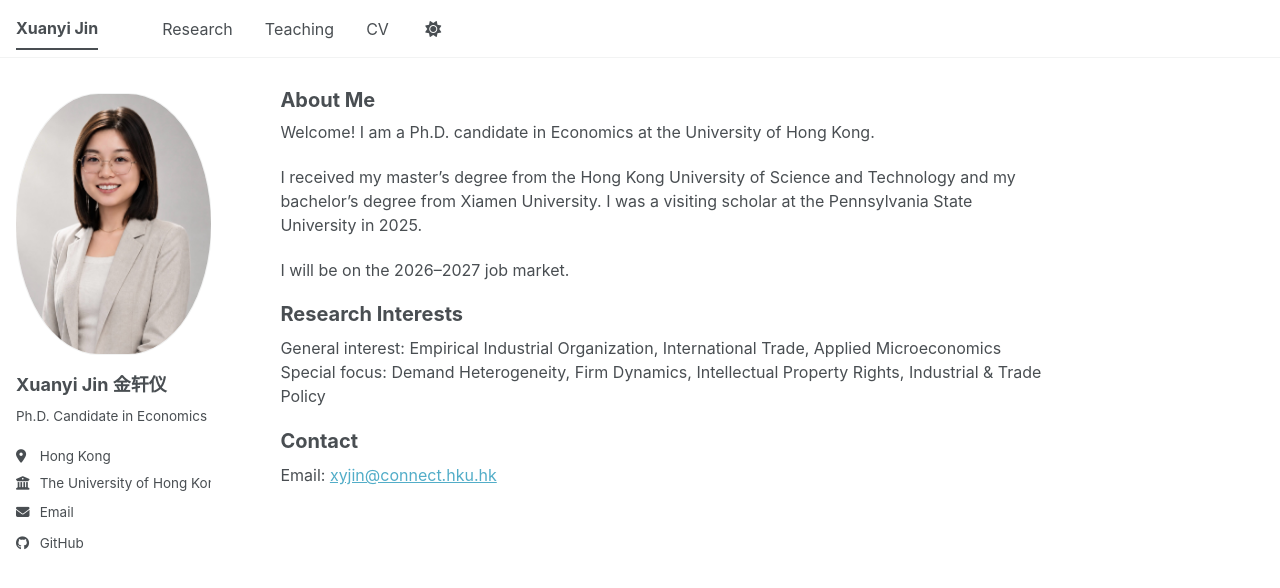
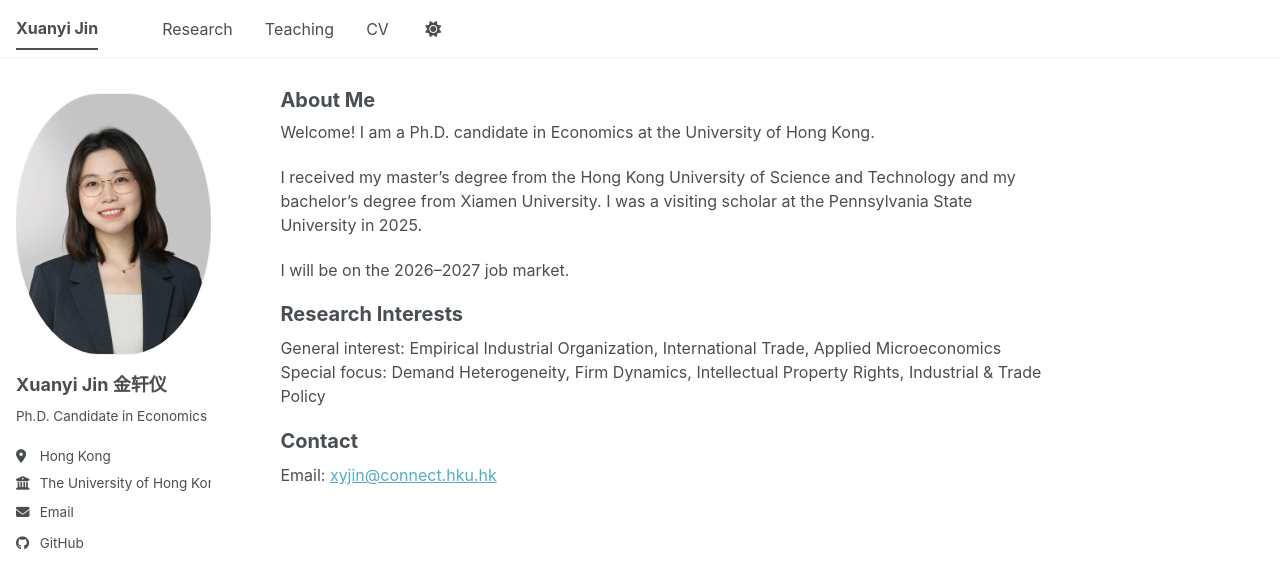
Before and after one commit to xuanyi-jin/xuanyi-jin.github.io, a Jekyll site: the page built from _pages/about.md, in a window 1280 px wide and 900 px high. Shown: the top 588 px of the window. Built offline with Jekyll 4.4.1, drawn with Linux system fonts in a browser that asks for light colours; a style sheet for code colours, icons or effects is not loaded.

Commit message:
Update profile photo
Co-Authored-By: Claude Opus 5.5 <noreply@anthropic.com>

```diff
--- a/_config.yml
+++ b/_config.yml
@@ -23,7 +23,7 @@ repository               : "xuanyi-jin/xuanyi-jin.github.io"
 #               Additional customization can be done by editing /_includes/author-profile.html
 author:
   # Biographic information
-  avatar           : "xuanyi_photo.jpg"
+  avatar           : "Photo.jpg"
   name             : "Xuanyi Jin 金轩仪"
   pronouns         : # example: "she/her"
   bio              : "Ph.D. Candidate in Economics"
```
Also changed, not shown: images/Photo.jpg (added).
